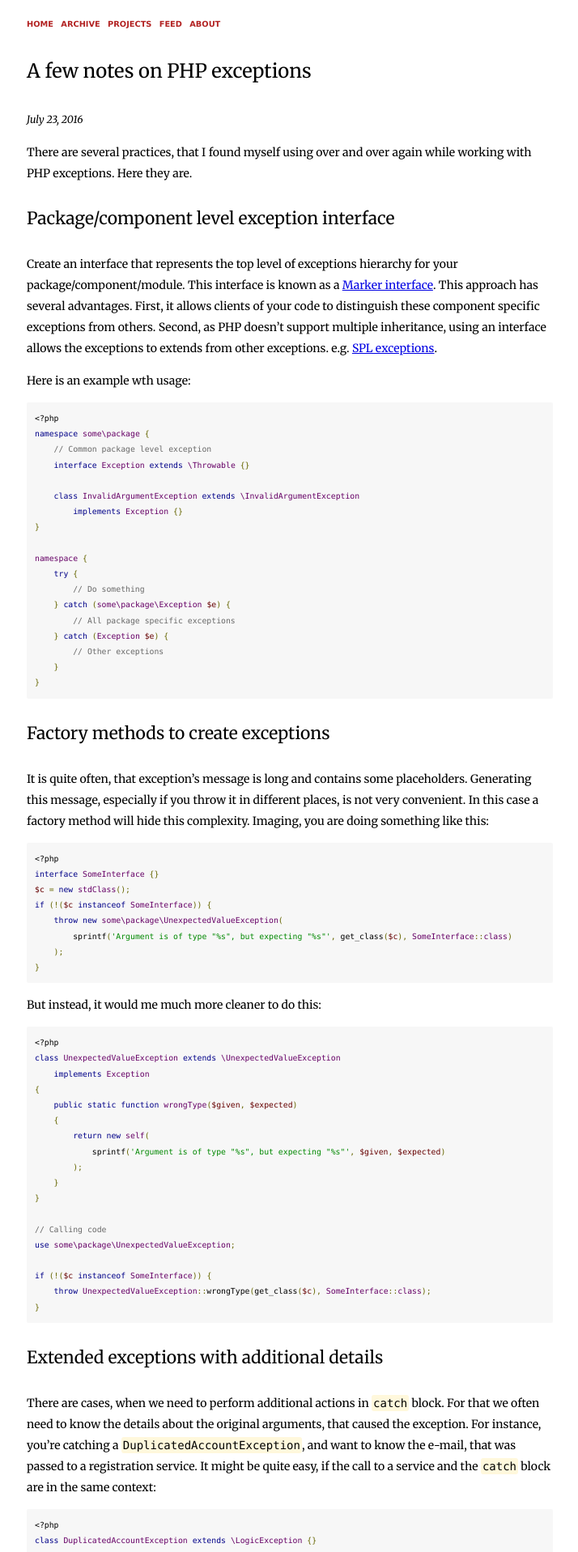
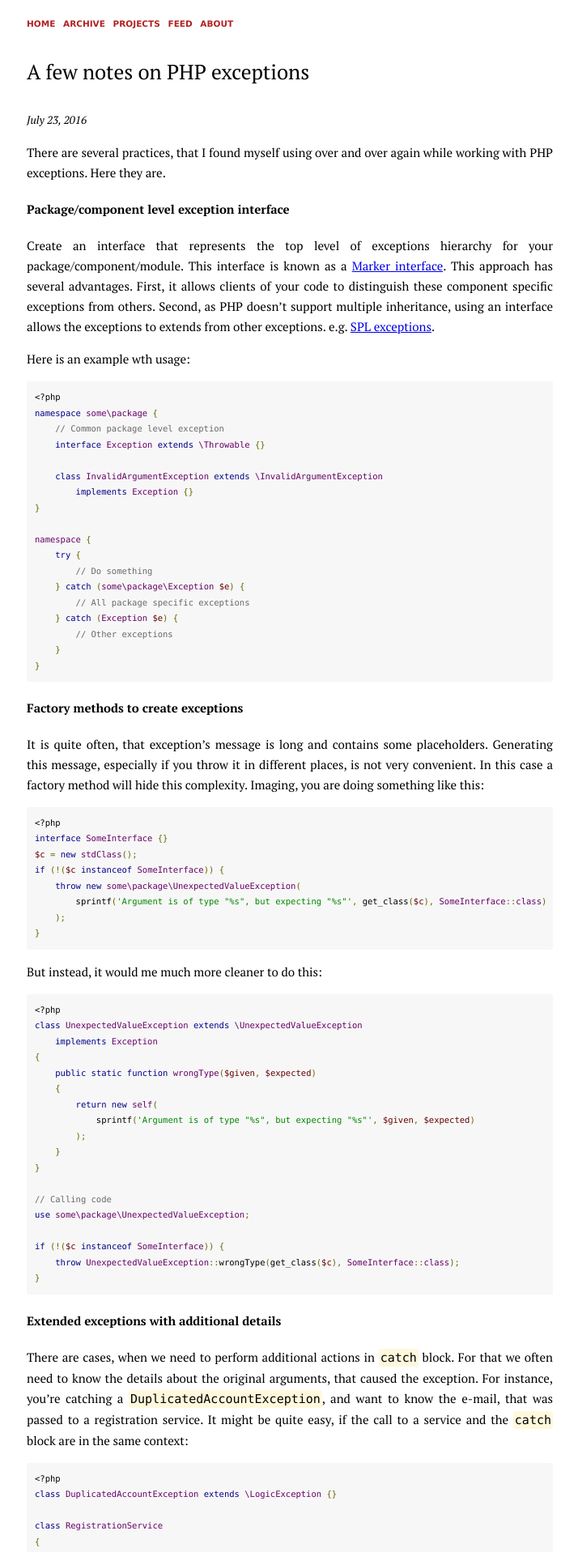
Before and after one commit to kalimatas/kalimatas.github.com, a Jekyll site: the page built from _posts/2016-07-23-a-few-notes-on-php-exceptions.markdown, in a window 1280 px wide. Shown: the top 1917 px of the page at 81% size, without its empty margins (282-996 px from the left). Built offline with Jekyll 4.4.1, drawn with Linux system fonts in a browser that asks for light colours; comment, search, counter and statistics services are not loaded.

Commit message:
New font again!

```diff
--- a/_posts/2016-07-23-a-few-notes-on-php-exceptions.markdown
+++ b/_posts/2016-07-23-a-few-notes-on-php-exceptions.markdown
@@ -6,7 +6,7 @@ date: 2016-07-23 20:30
 
 There are several practices, that I found myself using over and over again while working with PHP exceptions. Here they are.
 
-## Package/component level exception interface
+#### Package/component level exception interface
 
 Create an interface that represents the top level of exceptions hierarchy for your package/component/module. This interface is known as a [Marker interface](https://en.wikipedia.org/wiki/Marker_interface_pattern). This approach has several advantages. First, it allows clients of your code to distinguish these component specific exceptions from others. Second, as PHP doesn't support multiple inheritance, using an interface allows the exceptions to extends from other exceptions. e.g. [SPL exceptions](https://secure.php.net/manual/en/spl.exceptions.php).
 
@@ -33,7 +33,7 @@ namespace {
 }
 {% endhighlight %}
 
-## Factory methods to create exceptions
+#### Factory methods to create exceptions
 
 It is quite often, that exception's message is long and contains some placeholders. Generating this message, especially if you throw it in different places, is not very convenient. In this case a factory method will hide this complexity. Imaging, you are doing something like this:
 
@@ -71,7 +71,7 @@ if (!($c instanceof SomeInterface)) {
 }
 {% endhighlight %}
 
-## Extended exceptions with additional details
+#### Extended exceptions with additional details
 
 There are cases, when we need to perform additional actions in `catch` block. For that we often need to know the details about the original arguments, that caused the exception. For instance, you're catching a `DuplicatedAccountException`, and want to know the e-mail, that was passed to a registration service. It might be quite easy, if the call to a service and the `catch` block are in the same context:
 
--- a/static/css/style.css
+++ b/static/css/style.css
@@ -1,6 +1,6 @@
 /* general */
-@import url('https://fonts.googleapis.com/css?family=Merriweather:400,400i,700,700i&subset=cyrillic,cyrillic-ext,latin-ext');
-body { font-family: Merriweather, serif; font-size: 14px; line-height: 26px; margin: 0; padding: 0; color: black; /*background-color: aliceblue;*/}
+@import url('https://fonts.googleapis.com/css?family=PT+Serif:400,400i,700,700i&display=swap&subset=cyrillic');
+body { font-family: "PT Serif", serif; font-size: 15px; line-height: 25px; text-align: justify; margin: 0; padding: 0; color: black; /*background-color: aliceblue;*/}
 
 /* links */
 /*a:link { text-decoration: none; }*/
@@ -11,11 +11,13 @@ a[href^="#"] { color: black; background: cornsilk; }
 /* headings */
 h1 { font-size: 1.7em; line-height: 1.3em; }
 h1 > a[href^="#"], h2 > a[href^="#"], h3 > a[href^="#"] { background: white; }
-h1, h2, h3, h4 {
-    font-family: "Merriweather", Georgia, serif;
+h1, h2, h3 {
     font-weight: normal;
     margin-top: 30px;
     margin-bottom: 30px;
+}
+article h4 {
+    font-weight: bold;
 }
 
 /* anchors */
```
